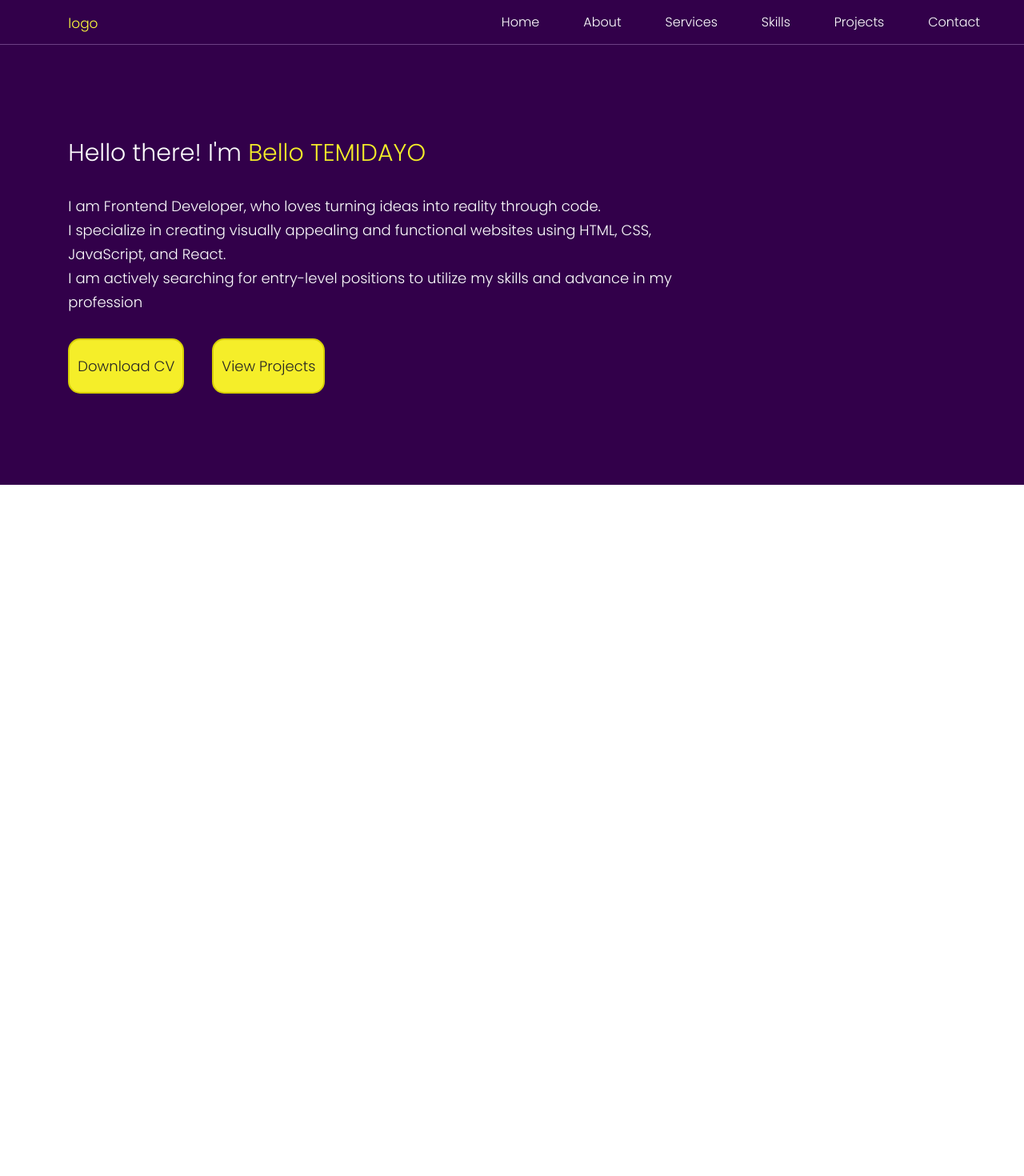
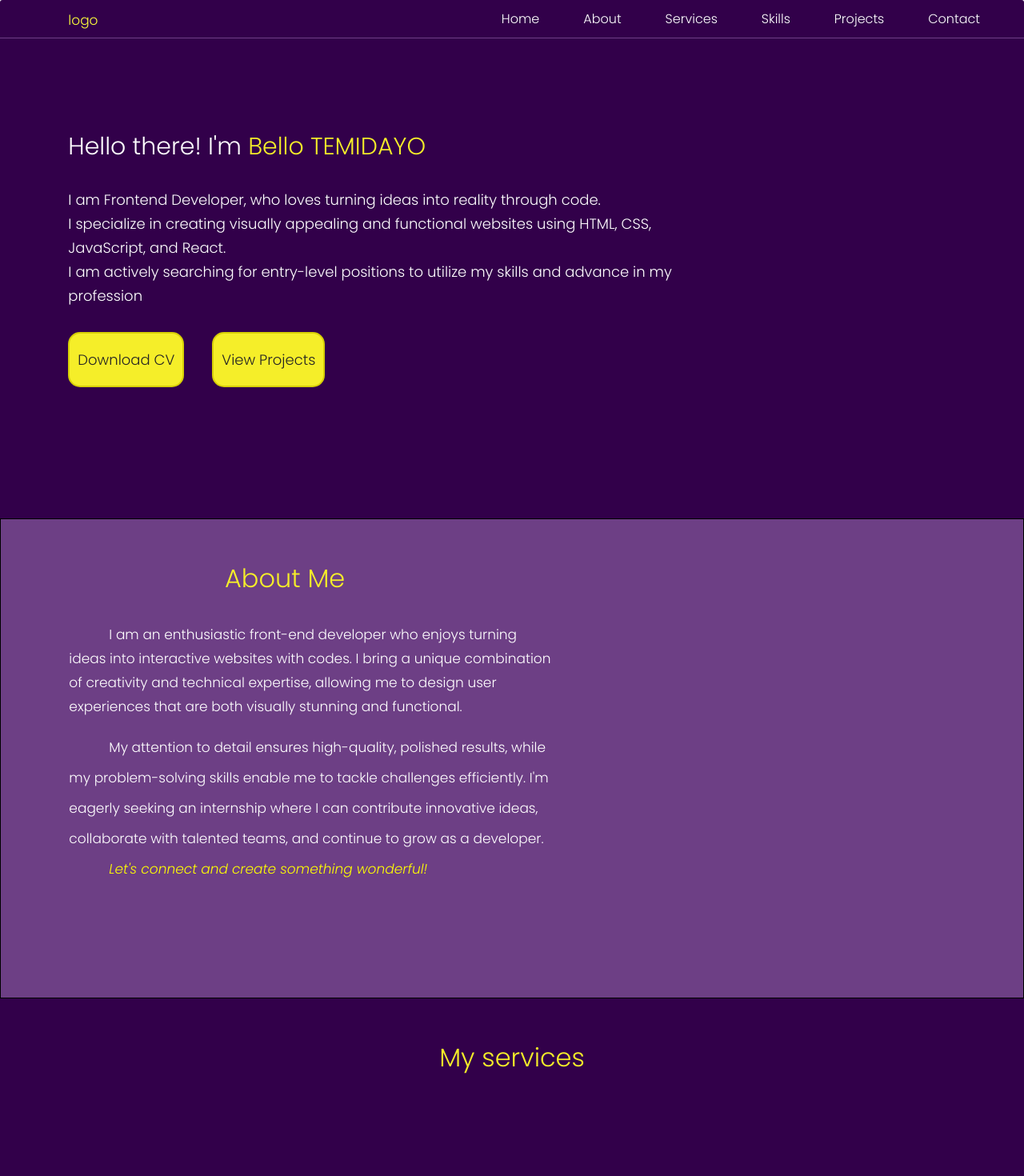
Before and after one commit to temidayobelloh/my_Portfolio, a React (Create React App) app: page / in a window 1280 px wide. Shown: the top 1470 px of the page at 80% size. Before the commit the page ends 800 px from the top, so only its background shows below. Built offline with nearby package versions, Linux system fonts and the light colour scheme.

Commit message:
worked on the SPA navigation scroll

```diff
--- a/src/App.js
+++ b/src/App.js
@@ -1,5 +1,5 @@
 import './App.css';
-import { BrowserRouter, Routes, Route } from 'react-router-dom';
+import { BrowserRouter } from 'react-router-dom';
 import Home from './Components/Home/home';
 import About from './Components/About/about';
 import Skills from './Components/MySkills/skills';
@@ -7,21 +7,39 @@ import Services from './Components/Services/services';
 import Projects from './Components/Projects/projects';
 import Contact from './Components/Contact/contact';
 import Navbar from './Components/Navbar/navbar';
+import Footer from './Components/Footer/footer';
+import {useRef} from 'react';
 
 const App = () =>{
+    const home = useRef(null);
+    const about = useRef(null);
+    const services = useRef(null);
+    const skills = useRef(null);
+    const projects = useRef(null);
+    const contact = useRef(null);
+
+    const scrollToSection =(elementRef)=>{
+        window.scrollTo({ top: elementRef.current.offsetTop,
+            behavior: 'smooth',})
+    };
 
 
     return(
    <BrowserRouter>
-   <Navbar/>
-   <Routes>
-    <Route path="/" element ={<Home/>}/>
-    <Route path="/about" element ={<About/>}/>
-    <Route path="/skills" element ={<Skills/>}/>
-    <Route path="/services" element ={<Services/>}/>
-    <Route path="/projects" element ={<Projects/>}/>
-    <Route path="/contact" element ={<Contact/>}/>
-   </Routes>
+   <Navbar scrollToSection={scrollToSection}
+                homeRef={home}
+                aboutRef={about}
+                servicesRef={services}
+                skillsRef={skills}
+                projectsRef={projects}
+                contactRef={contact}/>
+   <div ref={home}><Home /></div>
+            <div ref={about}><About /></div>
+            <div ref={services}><Services /></div>
+            <div ref={skills}><Skills /></div>
+            <div ref={projects}><Projects /></div>
+            <div ref={contact}><Contact /></div>
+   <Footer/>
    </BrowserRouter>
     )
 
--- a/src/Components/About/about.css
+++ b/src/Components/About/about.css
@@ -1,6 +1,6 @@
 .about-me-wrapper{
 background-color: #6d3f85;
-height: 550px;
+height: 600px;
 margin: 0;
 padding: 0;
 border: 1px solid black;
--- a/src/Components/Contact/contact.css
+++ b/src/Components/Contact/contact.css
@@ -1,5 +1,5 @@
 .contact-info-wrapper{
     background-color: #6d3f85;
-    height: 550px;
+    height: 600px;
     color: white;
 }
--- a/src/Components/Footer/footer.jsx
+++ b/src/Components/Footer/footer.jsx
@@ -1,8 +1,11 @@
 import './footer.css';
 
 
-const handleButton =()=>{
-  window.location.href = '/';
+const handleButton = () => {
+  window.scrollTo({
+    top: 0,
+    behavior: 'smooth'
+  });
 };
 
 const Footer = () => {
--- a/src/Components/Home/home.css
+++ b/src/Components/Home/home.css
@@ -3,7 +3,7 @@
     margin-top: 0;
     background-color: #32004a;
     max-width: 1280px;
-    height: 550px;
+    height: 600px;
 }
 .text-name{
     color: #f5ee29;
--- a/src/Components/Navbar/navbar.css
+++ b/src/Components/Navbar/navbar.css
@@ -10,9 +10,11 @@
       align-items: center;
       padding: 0;
       max-width: 1280px;
-      height:56px;
+      height:48px;
       background-color: #32004a;
       border-bottom: 1px solid #6d3f85;
+      border-top-left-radius: 3px;
+      border-top-right-radius: 3px
   }
   .navbar-logo{
     color: rgb(255, 255, 58);
--- a/src/Components/Navbar/navbar.jsx
+++ b/src/Components/Navbar/navbar.jsx
@@ -1,17 +1,17 @@
 import {Link} from 'react-router-dom';
 import './navbar.css';
 
-const Navbar = () => {
+const Navbar = ({ scrollToSection, homeRef, aboutRef, servicesRef, skillsRef, projectsRef, contactRef }) => {
   return (
     <div className='navbar-wrapper' id='sticky'>
     <p className='navbar-logo'>logo</p>
    <ul className='navbar-list'>
-   <li className='navbar-list-item'><Link to='/' activeClassName='active-link' className='navlink'>Home</Link></li>
-   <li className='navbar-list-item'><Link to='/about' activeClassName='active-link' className='navlink'>About </Link></li>
-   <li className='navbar-list-item'><Link to='/services' activeClassName='active-link' className='navlink'> Services </Link></li>
-   <li className='navbar-list-item'><Link to='/skills'activeClassName='active-link' className='navlink'>Skills</Link></li>
-   <li className='navbar-list-item'><Link to='/projects' activeClassName='active-link' className='navlink'> Projects </Link></li>
-   <li className='navbar-list-item'><Link to='/contact'activeClassName='active-link' className='navlink'> Contact </Link></li>
+   <li onClick={() => scrollToSection(homeRef)}className='navbar-list-item'><Link to='/' activeClassName='active-link' className='navlink'>Home</Link></li>
+   <li onClick={() => scrollToSection(aboutRef)}className='navbar-list-item'><Link to='/about' activeClassName='active-link' className='navlink'>About </Link></li>
+   <li onClick={() => scrollToSection(servicesRef)}className='navbar-list-item'><Link to='/services' activeClassName='active-link' className='navlink'> Services </Link></li>
+   <li onClick={() => scrollToSection(skillsRef)}className='navbar-list-item'><Link to='/skills'activeClassName='active-link' className='navlink'>Skills</Link></li>
+   <li onClick={() => scrollToSection(projectsRef)}className='navbar-list-item'><Link to='/projects' activeClassName='active-link' className='navlink'> Projects </Link></li>
+   <li onClick={() => scrollToSection(contactRef)}className='navbar-list-item'><Link to='/contact'activeClassName='active-link' className='navlink'> Contact </Link></li>
    </ul>
    </div>
   )
--- a/src/Components/Projects/projects.css
+++ b/src/Components/Projects/projects.css
@@ -1,5 +1,5 @@
 .project-wrapper{
-    height: 550px;
+    height: 600px;
     background-color: #32004a;
     color: white;
     margin: 0;
--- a/src/Components/Services/services.css
+++ b/src/Components/Services/services.css
@@ -1,7 +1,7 @@
 .services-wrapper{
     color: white;
     text-align: left;
-    height: 500px;
+    height: 600px;
     display: flex;
     justify-content: space-between;
     align-items: center;
```
